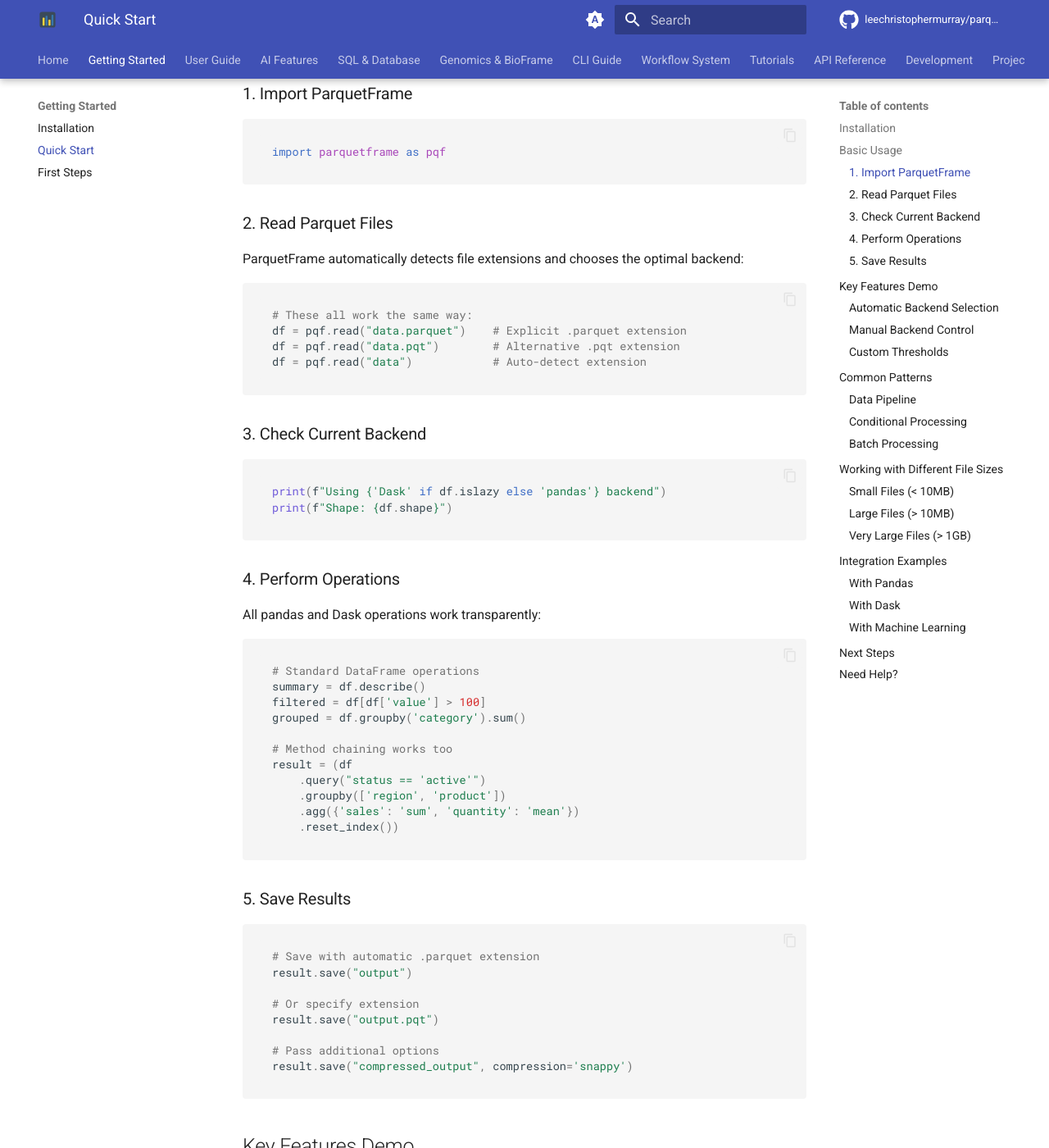
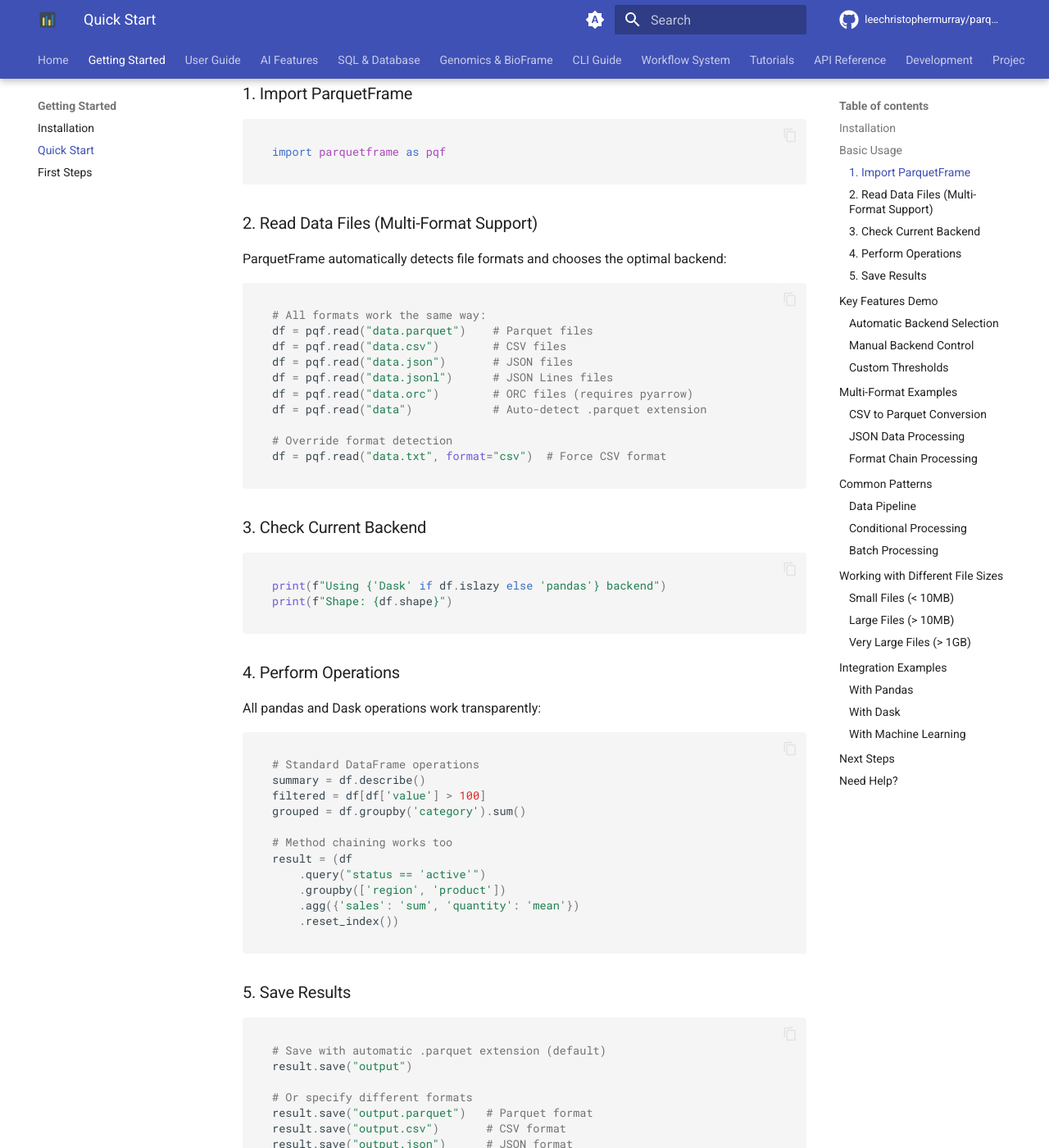
Before and after one commit to leechristophermurray/parquetframe, an MkDocs documentation site: the page built from docs/quickstart.md, in a window 1280 px wide and 1400 px high, scrolled down 416 px. Shown: the whole window at 82% size. Built offline with MkDocs 1.6.1 and Material for MkDocs 9.7.7, drawn with Linux system fonts in a browser that asks for light colours; comment, search, counter and statistics services are not loaded; the version menu is left out; some of the changed text lies outside the part shown.

````diff
--- a/docs/quickstart.md
+++ b/docs/quickstart.md
@@ -16,15 +16,21 @@
 import parquetframe as pqf
 ```
 
-### 2. Read Parquet Files
+### 2. Read Data Files (Multi-Format Support)
 
-ParquetFrame automatically detects file extensions and chooses the optimal backend:
+ParquetFrame automatically detects file formats and chooses the optimal backend:
 
 ```python
-# These all work the same way:
-df = pqf.read("data.parquet")    # Explicit .parquet extension
-df = pqf.read("data.pqt")        # Alternative .pqt extension
-df = pqf.read("data")            # Auto-detect extension
+# All formats work the same way:
+df = pqf.read("data.parquet")    # Parquet files
+df = pqf.read("data.csv")        # CSV files
+df = pqf.read("data.json")       # JSON files
+df = pqf.read("data.jsonl")      # JSON Lines files
+df = pqf.read("data.orc")        # ORC files (requires pyarrow)
+df = pqf.read("data")            # Auto-detect .parquet extension
+
+# Override format detection
+df = pqf.read("data.txt", format="csv")  # Force CSV format
 ```
 
 ### 3. Check Current Backend
@@ -55,11 +61,13 @@
 ### 5. Save Results
 
 ```python
-# Save with automatic .parquet extension
+# Save with automatic .parquet extension (default)
 result.save("output")
 
-# Or specify extension
-result.save("output.pqt")
+# Or specify different formats
+result.save("output.parquet")   # Parquet format
+result.save("output.csv")       # CSV format
+result.save("output.json")      # JSON format
 
 # Pass additional options
 result.save("compressed_output", compression='snappy')
@@ -103,6 +111,34 @@
 
 # Use pandas for files larger than 1MB (force small threshold)
 df = pqf.read("data.parquet", threshold_mb=1)
+```
+
+## Multi-Format Examples
+
+### CSV to Parquet Conversion
+```python
+# Read CSV, process, save as optimized Parquet
+csv_data = pqf.read("sales.csv")
+processed = csv_data.query("amount > 0").groupby("region").sum()
+processed.save("sales_summary.parquet")  # Much faster to read later
+```
+
+### JSON Data Processing
+```python
+# Process JSON Lines streaming data
+events = pqf.read("user_events.jsonl")  # JSON Lines format
+daily_stats = events.groupby(events.timestamp.dt.date).count()
+daily_stats.save("daily_user_stats.parquet")
+```
+
+### Format Chain Processing
+```python
+# Chain operations across different formats
+result = (pqf.read("raw_data.csv")
+    .query("status == 'active'")
+    .merge(pqf.read("metadata.json")._df, on="id")
+    .groupby("category").sum()
+    .save("final_report.parquet"))  # Fast format for analytics
 ```
 
 ## Common Patterns
````
Also changed, not shown: docs/changelog.md (+34 -1 lines).
